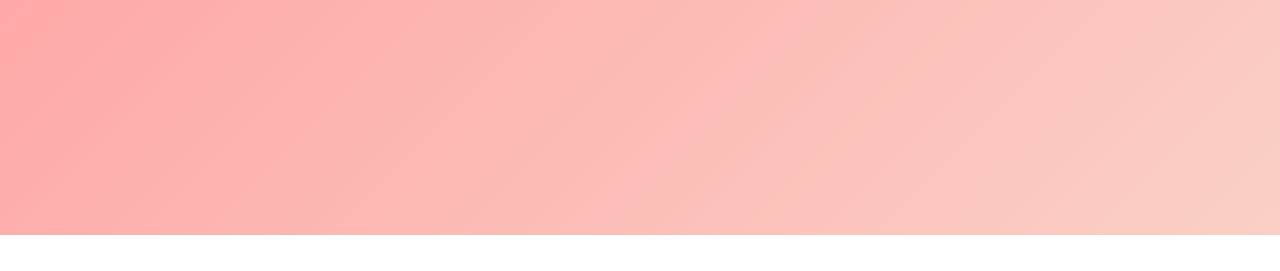
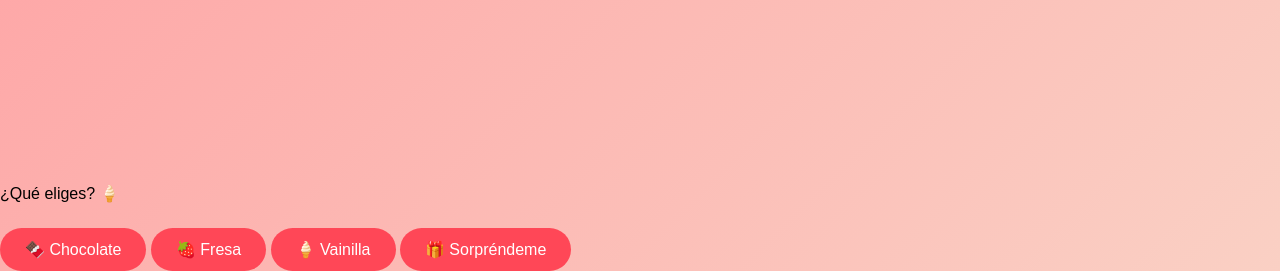
Before and after one commit to AldxyrOlarte/Para-Mahulysita, a plain HTML site: page pag/carta.html in a window 1280 px wide. Shown: the part 565-836 px from the top of the page. Before the commit the page ends 800 px from the top, so only its background shows below. Drawn offline with Linux system fonts and the light colour scheme.

Commit message:
Update carta.html

```diff
--- a/pag/carta.html
+++ b/pag/carta.html
@@ -37,7 +37,15 @@
     		<button onclick="abrirCarta()">Abrir Carta 💌</button>
 
 		</div>
+        <div class="opciones" id="opciones">
+    		<p class="pregunta">¿Qué eliges? 🍦</p>
+    		<button class="op" onclick="responder('Helado de chocolate 🍫')">🍫 Chocolate</button>
+    		<button class="op" onclick="responder('Helado de fresa 🍓')">🍓 Fresa</button>
+    		<button class="op" onclick="responder('Helado de vainilla 🍦')">🍦 Vainilla</button>
+    		<button class="op" onclick="responder('Mejor una sorpresa 🎁')">🎁 Sorpréndeme</button>
+        </div>
 
+         <p id="respuesta" class="respuesta"></p>
 		<script src="../js/carta.js"></script>
 
 	</body>
```
